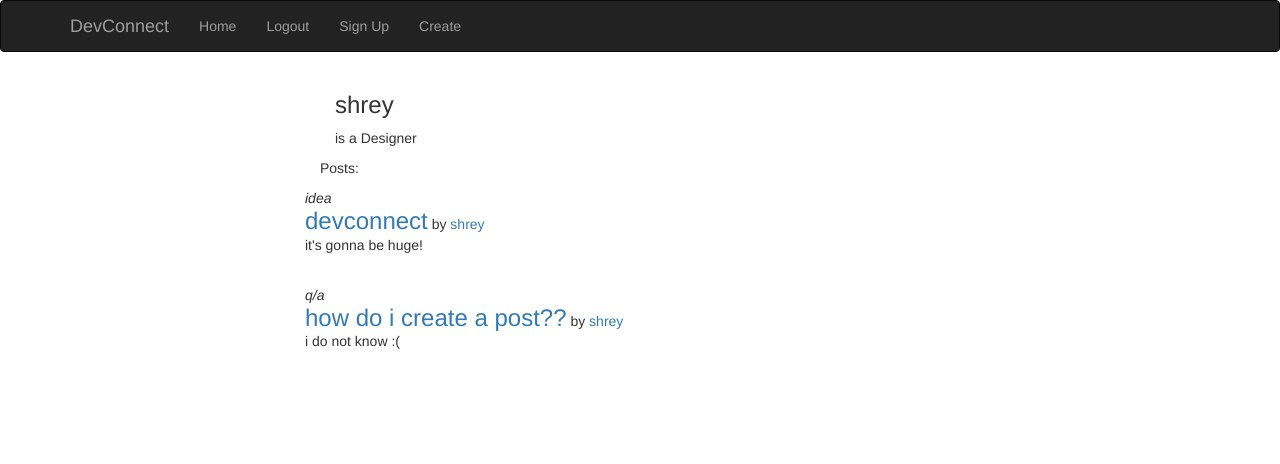
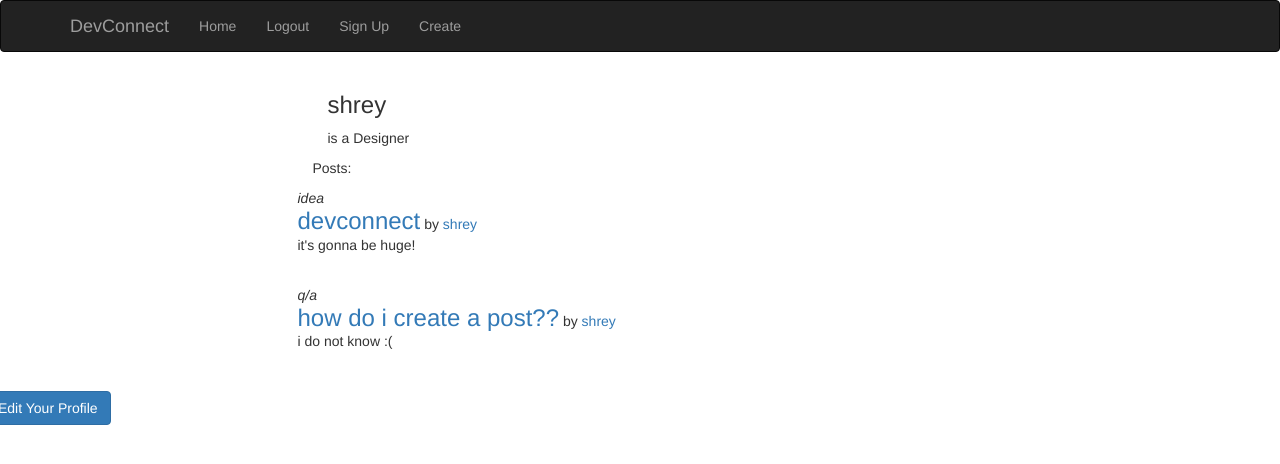
Before and after one commit to shreysahgal/DevConnect, a Flask app: a page that uses templates/displayuser.html in a window 1280 px wide. Shown: the top 464 px of the page. Run offline with Flask 2, Linux system fonts and the light colour scheme; a user stored in the database is signed in; data comes from the database, SQL or seed files in the repository; both versions use the stored data as it was after the commit; some libraries are stand-ins or nearby versions.

Commit message:
edit profile button
added a button to edit profile, if profile is the user's.

```diff
--- a/app.py
+++ b/app.py
@@ -104,7 +104,8 @@ def view_user(username):
     if user:
         is_a = ' & '.join(decode_tags(user.tags))
         posts = postdb.session.query(Post).filter(Post.author == username)
-        return render_template('displayuser.html', user=user, is_a=is_a, posts=posts)
+        isLoggedin = user.username == current_user.username
+        return render_template('displayuser.html', user=user, is_a=is_a, posts=posts, edit=isLoggedin)
     return "user doesn't exist"
 
 @app.route('/post/<postid>')
--- a/templates/displayuser.html
+++ b/templates/displayuser.html
@@ -5,6 +5,7 @@ Sign Up
 {% endblock %}
 
 {% block content %}
+<div class="row">
     <div class="container" style="width: 50%">
         <h3>{{ user.username}}</h3>
         <p>is a {{ is_a }}</p>
@@ -35,4 +36,11 @@ Sign Up
             </p>
         </div>
     </div>
+    {% if edit: %}
+    <div class="column-12" style="width: 50%">
+        <a href="{{url_for('edit_profile')}}"><button type="button" class="btn btn-primary">Edit Your
+                Profile</button></a>
+    </div>
+</div>
+{% endif %}
 {% endblock %}
```
Also changed, not shown: database.db. Lines whose indentation alone changed are shown as unchanged.
